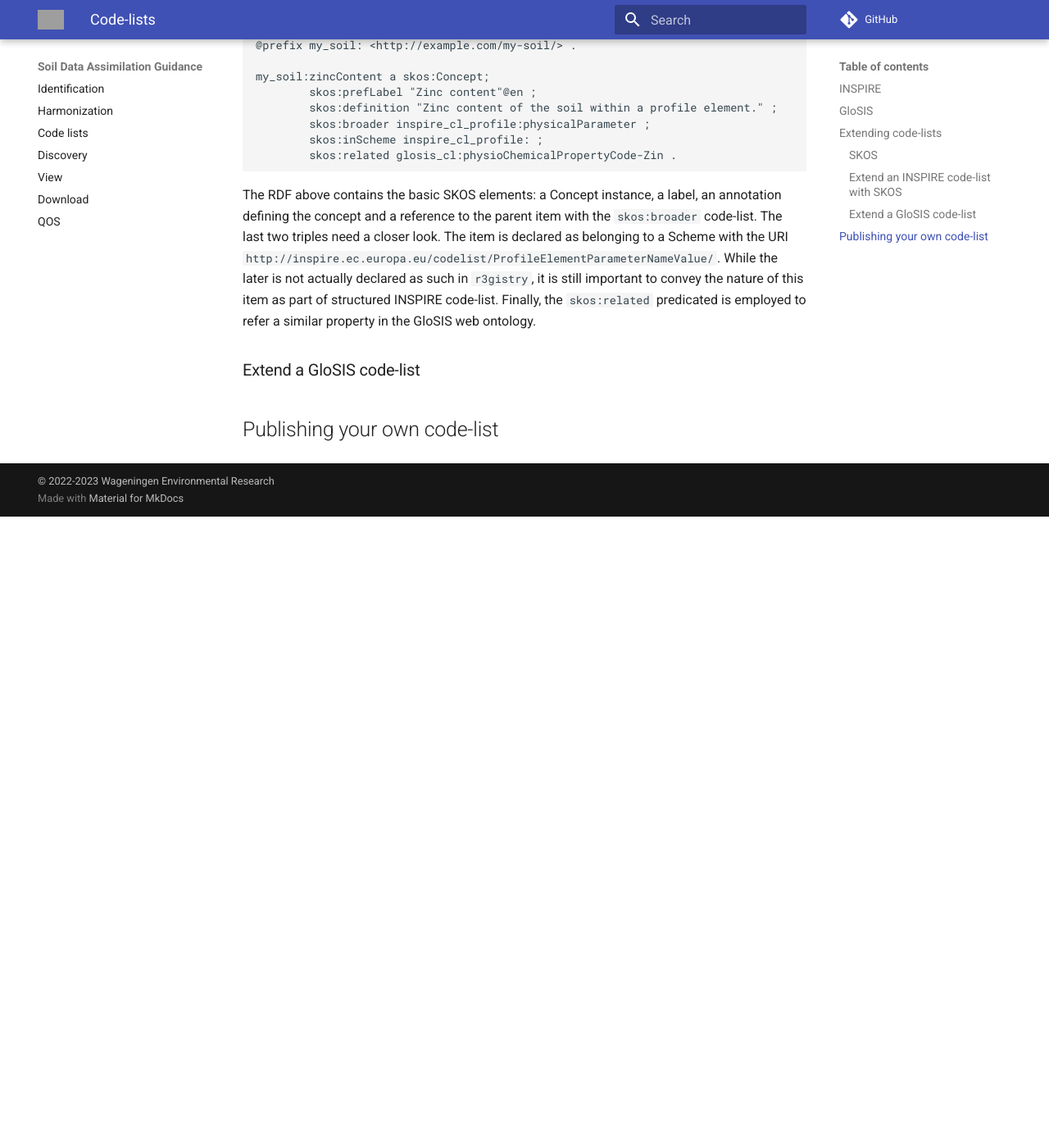
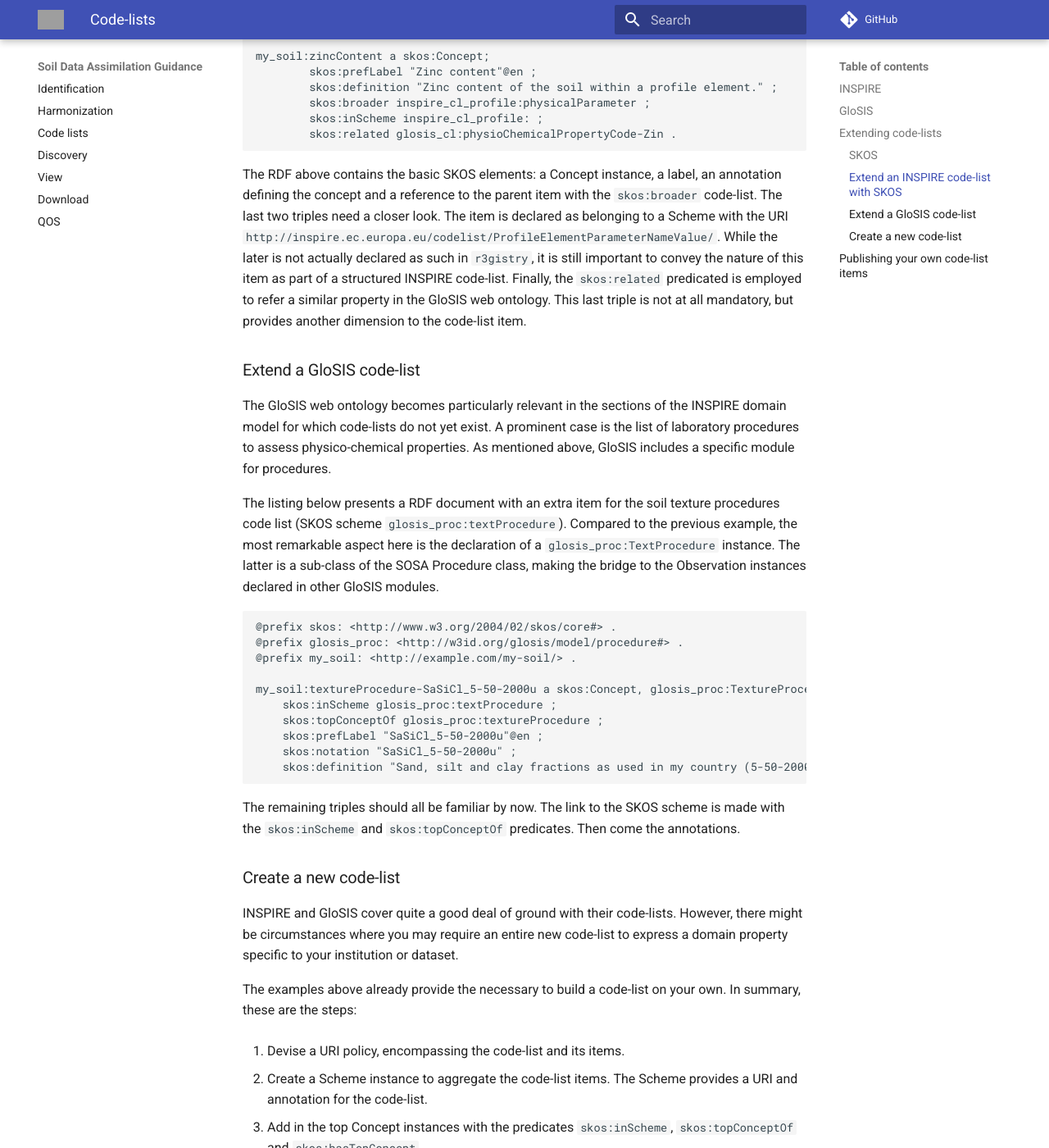
Before and after one commit to ejpsoil/soildata-assimilation-guidance, an MkDocs documentation site: the page built from docs/code-listsExtension.md, in a window 1280 px wide and 1400 px high, scrolled down 3679 px. Shown: the whole window at 82% size. Built offline with MkDocs 1.6.1 and Material for MkDocs 9.7.7, drawn with Linux system fonts in a browser that asks for light colours; comment, search, counter and statistics services are not loaded; before the commit the page ends 4309 px from its top, so only the background shows below that; some of the changed text lies outside the part shown; grey boxes are pictures that could not be loaded.

Commit message:
Extending GloSIS code-lists and creating a new code-list

````diff
--- a/docs/code-listsExtension.md
+++ b/docs/code-listsExtension.md
@@ -55,19 +55,19 @@ above.
 
 There is no practical guidance in the Technical Guidelines document on how to
 extend or create new code-lists towards INSPIRE compliance. This document
-provides broad guidelines on how to do so.
+provides broad guidelines on how to do so with the [Simple Knowledge
+Organisation System](https://www.w3.org/2004/02/skos/) (SKOS), described ahead.
 
 GloSIS
 ------
 
 The [GloSIS web ontology](https://github.com/rapw3k/glosis) includes a large
-range of code-lists that are relevant within within the INSPIRE context. GloSIS
+range of code-lists that are relevant within the INSPIRE context. GloSIS
 follows the pattern of the [Sensor, Observation, Sample, and
 Actuator](https://www.w3.org/TR/vocab-ssn/) (SOSA) ontology, which is the
 Semantic Web counterpart of the [Observations &
 Measurements](https://www.ogc.org/standards/om) standard (O&M). These code-lists
-are expressed with the [Simple Knowledge Onrganisation System](https://www.w3.org/2004/02/skos/) (SKOS), described
-briefly below.
+are expressed with SKOS.
 
 The GloSIS code-lists spread along four main categories:
 
@@ -141,20 +141,20 @@ glosis_cl:cropClassValueCode a skos:ConceptScheme ;
 
 Using this simple pattern, a hierarchical code-list can be developed further
 simply using the predicates `skos:inScheme`, `skos:broader` and `skos:narrower`.
-The predicates `skos:topConceptOf` and `skos:hasTopConcept` can be further use
+The predicates `skos:topConceptOf` and `skos:hasTopConcept` can be further used
 to indicate the root items in a concept hierarchy.
 
 ### Extend an INSPIRE code-list with SKOS
 
-Suppose you intend to publish results of chemical analysis appraising the
+Suppose you intend to publish results of chemical analyses appraising the
 Zinc content of the soil. The INSPIRE code-lists do not presently include that
 metal as property, therefore an additional code-list item must be created.
 
 The first action is to identify in which code-list the item should be added.
 Physio-chemical properties like Zinc content appear associated with the Horizon
-or Layer class in soil ontologies, thus the appropriate code-list is [ProfileElementParameterNameValue](http://inspire.ec.europa.eu/codelist/ProfileElementParameterNameValue). Open that URI in your browser an go through the respective r3gistry record.
+or Layer class in soil ontologies, thus the appropriate code-list is [ProfileElementParameterNameValue](http://inspire.ec.europa.eu/codelist/ProfileElementParameterNameValue). Open that URI in your browser an go through the respective `r3gistry` record.
 
-At the bottom of the page r3gistry lists the items for this code-list, in this
+At the bottom of the page `r3gistry` lists the items for this code-list, in this
 case they are [biological
 parameter](http://inspire.ec.europa.eu/codelist/ProfileElementParameterNameValue/biologicalParameter),
 [chemical
@@ -188,14 +188,71 @@ annotation defining the concept and a reference to the parent item with the
 declared as belonging to a Scheme with the URI
 `http://inspire.ec.europa.eu/codelist/ProfileElementParameterNameValue/`. While
 the later is not actually declared as such in `r3gistry`, it is still important to
-convey the nature of this item as part of structured INSPIRE code-list. Finally,
+convey the nature of this item as part of a structured INSPIRE code-list. Finally,
 the `skos:related` predicated is employed to refer a similar property in the
-GloSIS web ontology.
+GloSIS web ontology. This last triple is not at all mandatory, but provides
+another dimension to the code-list item.
 
 ### Extend a GloSIS code-list
 
+The GloSIS web ontology becomes particularly relevant in the sections of the
+INSPIRE domain model for which code-lists do not yet exist. A prominent case is
+the list of laboratory procedures to assess physico-chemical properties. As
+mentioned above, GloSIS includes a specific module for procedures.
 
+The listing below presents a RDF document with an extra item for the soil
+texture procedures code list (SKOS scheme `glosis_proc:textProcedure`). Compared
+to the previous example, the most remarkable aspect here is the declaration of a
+`glosis_proc:TextProcedure` instance. The latter is a sub-class of the SOSA
+Procedure class, making the bridge to the Observation instances declared in
+other GloSIS modules.
 
+```turtle
+@prefix skos: <http://www.w3.org/2004/02/skos/core#> .
+@prefix glosis_proc: <http://w3id.org/glosis/model/procedure#> .
+@prefix my_soil: <http://example.com/my-soil/> .
 
-Publishing your own code-list
-------------------------------
+my_soil:textureProcedure-SaSiCl_5-50-2000u a skos:Concept, glosis_proc:TextureProcedure ;
+    skos:inScheme glosis_proc:textProcedure ;
+    skos:topConceptOf glosis_proc:textureProcedure ;
+    skos:prefLabel "SaSiCl_5-50-2000u"@en ;
+    skos:notation "SaSiCl_5-50-2000u" ;
+    skos:definition "Sand, silt and clay fractions as used in my country (5-50-2000um)" .
+```
+
+The remaining triples should all be familiar by now. The link to the SKOS scheme
+is made with the `skos:inScheme` and `skos:topConceptOf` predicates. Then come
+the annotations.
+
+### Create a new code-list
+
+INSPIRE and GloSIS cover quite a good deal of ground with their code-lists.
+However, there might be circumstances where you may require an entire new
+code-list to express a domain property specific to your institution or dataset.
+
+The examples above already provide the necessary to build a code-list on your
+own. In summary, these are the steps:
+
+1. Devise a URI policy, encompassing the code-list and its items.
+
+2. Create a Scheme instance to aggregate the code-list items. The Scheme
+   provides a URI and annotation for the code-list.
+
+3. Add in the top Concept instances with the predicates `skos:inScheme`,
+   `skos:topConceptOf` and `skos:hasTopConcept`.
+
+4. If necessary, add in narrower terms forming a hierarchy with `skos:broader`
+   and `skos:narrower`.
+
+5. Link items to similar concepts in other ontologies or vocabularies if possible.
+
+Publishing your own code-list items
+-----------------------------------
+
+Now that you extended
+
+1. **A simple on-line RDF file**.
+
+2. **A knowledge graph deployed to a triple store**.
+
+3. **A SKOSMOS instance**.
````
Also changed, not shown: other parts of docs/code-listsExtension.md (+6 -6 lines).
